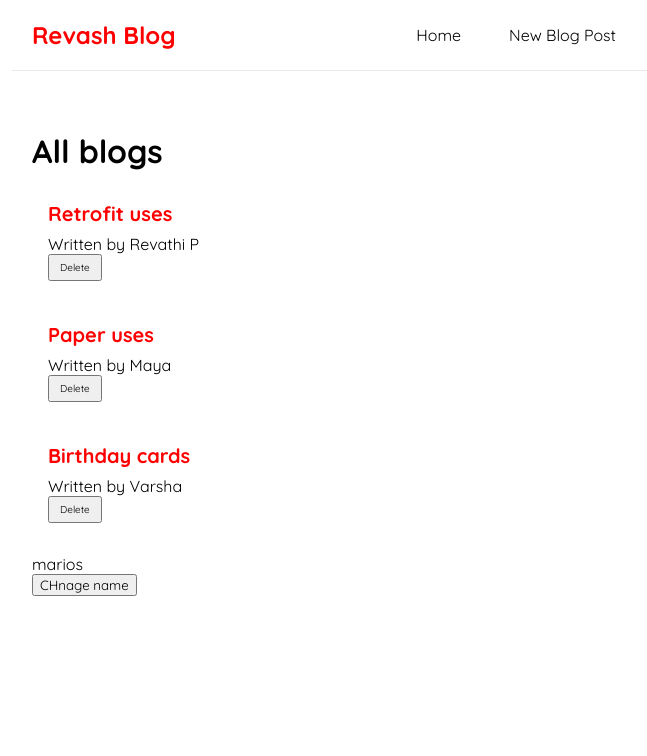
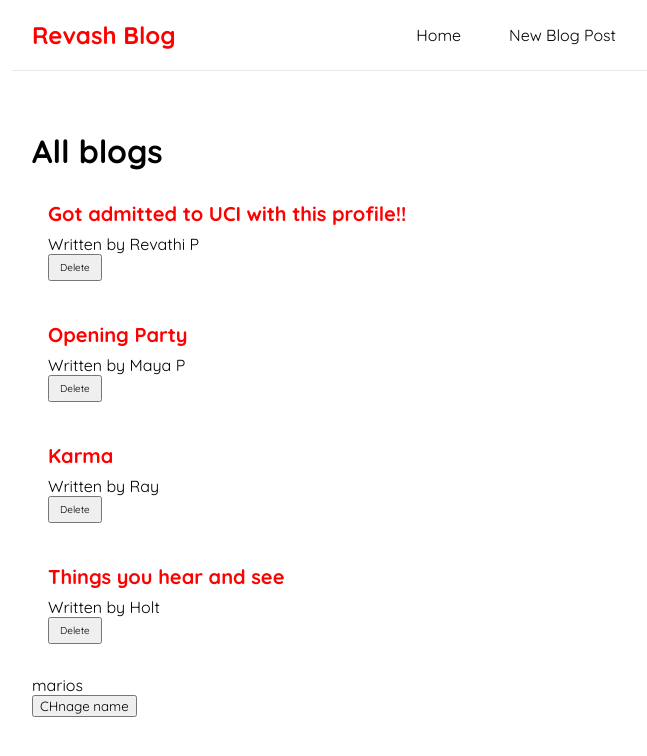
Before and after one commit to revathipriyan/react-blog-app, a React (Create React App) app: page / in a window 1280 px wide. Shown: the top 756 px of the page, without its empty margins (308-955 px from the left). Built offline with nearby package versions, Linux system fonts and the light colour scheme; data requests are answered from the project's data file.

Commit message:
dummy json data added.

```diff
--- /dev/null
+++ b/data/db.json
@@ -0,0 +1,30 @@
+{
+    "blogs": [
+        {
+            "title": "Got admitted to UCI with this profile!!",
+            "body":"What kind of profile do you need to have! be a step a ahead.",
+            "author":"Revathi P",
+            "id":1
+        },
+        {
+            "title": "Opening Party",
+            "body":"What kind of profile do you need to have! be a step a ahead.",
+            "author":"Maya P",
+            "id":1
+        },
+        {
+            "title": "Karma",
+            "body":"What kind of profile do you need to have! be a step a ahead.",
+            "author":"Ray ",
+            "id":1
+        },
+        {
+            "title": "Things you hear and see",
+            "body":"What kind of profile do you need to have! be a step a ahead.",
+            "author":"Holt",
+            "id":1
+        }
+
+
+    ]
+}
--- a/src/Home.js
+++ b/src/Home.js
@@ -2,12 +2,7 @@ import { useEffect, useState } from "react";
 import BlogList from './BlogList';
 
 const Home = () => {
-    const [blogs,setBlogs] = useState([
-        {title:'Retrofit uses', body:'lorem psodjkf..',author: 'Revathi P',id :1},
-        {title:'Paper uses', body:'sdsd lorem psodjkf..',author: 'Maya',id :2},
-        {title:'Birthday cards', body:'hello lorem psodjkf..',author: 'Varsha',id :3},
-
-    ]);
+    const [blogs,setBlogs] = useState(null);
 
     const [name, setName] = useState("marios");
 
@@ -17,12 +12,18 @@ const Home = () => {
     }
 
     useEffect(()=> {
-        console.log("use effect ran")
-    },[name]);
+        fetch('http://localhost:8000/blogs')
+            .then(res => {
+                return res.json();
+            }).then((data) => {
+                console.log(data);
+                setBlogs(data);
+            });
+    },[]);
 
     return (
         <div className="home">
-         <BlogList blogs={blogs} title="All blogs" handleDeleteItem={handleDeleteItem}></BlogList>
+         {blogs && <BlogList blogs={blogs} title="All blogs" handleDeleteItem={handleDeleteItem}></BlogList>}
           <p>{name }</p>
           <button onClick={()=> setName("DUa")} className="chnage-name">CHnage name</button>
         </div>
```
